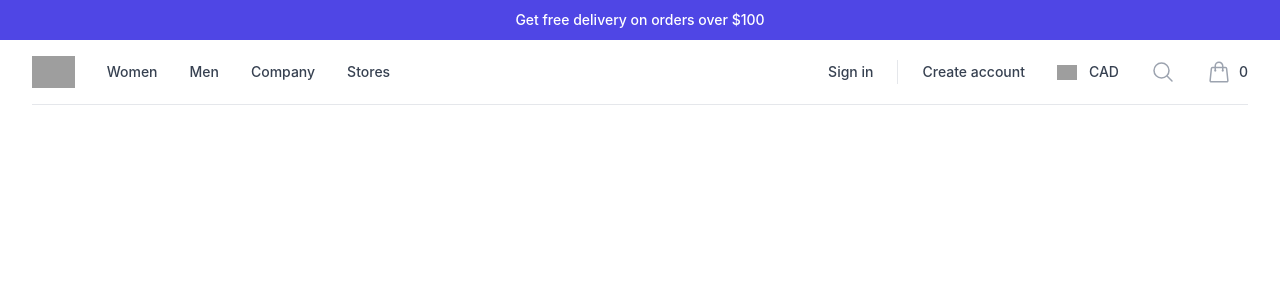
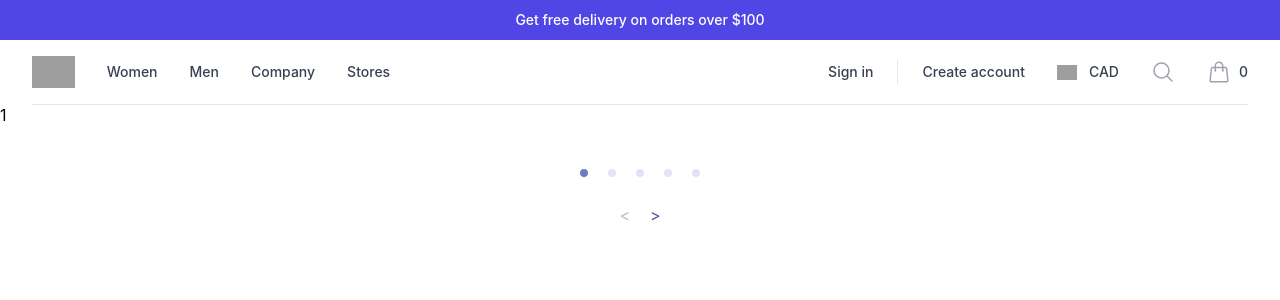
Before and after one commit to anurag121124/Ecommerce-Shopping-app-React-SpringBoot, a React (Create React App) app in the folder client/: page / in a window 1280 px wide. Shown: the top 300 px of the page. Built offline with nearby package versions, Linux system fonts and the light colour scheme; grey boxes are pictures that could not be loaded.

Commit message:
first commit

```diff
--- a/client/package.json
+++ b/client/package.json
@@ -7,12 +7,14 @@
     "@emotion/styled": "^11.11.0",
     "@headlessui/react": "^1.7.16",
     "@heroicons/react": "^2.0.18",
+    "@material-tailwind/react": "^2.1.0",
     "@mui/icons-material": "^5.14.3",
     "@mui/material": "^5.14.5",
     "@testing-library/jest-dom": "^5.17.0",
     "@testing-library/react": "^13.4.0",
     "@testing-library/user-event": "^13.5.0",
     "react": "^18.2.0",
+    "react-alice-carousel": "^2.7.1",
     "react-dom": "^18.2.0",
     "react-scripts": "5.0.1",
     "web-vitals": "^2.1.4"
--- a/client/src/App.js
+++ b/client/src/App.js
@@ -1,11 +1,12 @@
 import logo from './logo.svg';
 import './App.css';
 import Navigation from './customer/components/Header/Navbar';
-
+import Homepage from './customer/Pages/Homepage';
 function App() {
   return (
     <div className="">
    <Navigation/>
+   <Homepage/>
     </div>
   );
 }
--- /dev/null
+++ b/client/src/customer/Pages/Homepage.jsx
@@ -0,0 +1,9 @@
+import React from "react";
+import MainCarousel from "../components/HomeCarousel/MainCarousel"
+const Homepage = () => {
+    return(
+   <MainCarousel/>
+    )
+}
+
+export default Homepage;
--- /dev/null
+++ b/client/src/customer/components/HomeCarousel/MainCarousel.jsx
@@ -0,0 +1,22 @@
+import React from 'react';
+import AliceCarousel from 'react-alice-carousel';
+import 'react-alice-carousel/lib/alice-carousel.css';
+
+
+const items = [
+    <div className="item" data-value="1">1</div>,
+    <div className="item" data-value="2">2</div>,
+    <div className="item" data-value="3">3</div>,
+    <div className="item" data-value="4">4</div>,
+    <div className="item" data-value="5">5</div>,
+];
+
+const MainCarousel= () => (
+    <AliceCarousel
+        mouseTracking
+        items={items}
+        controlsStrategy="alternate"
+    />
+);
+
+export default MainCarousel;
```
Also changed, not shown: client/src/customer/components/HomeCarousel/MainCarouselData.js (added), 1 other file (tests, documents, lock files or other folders).
